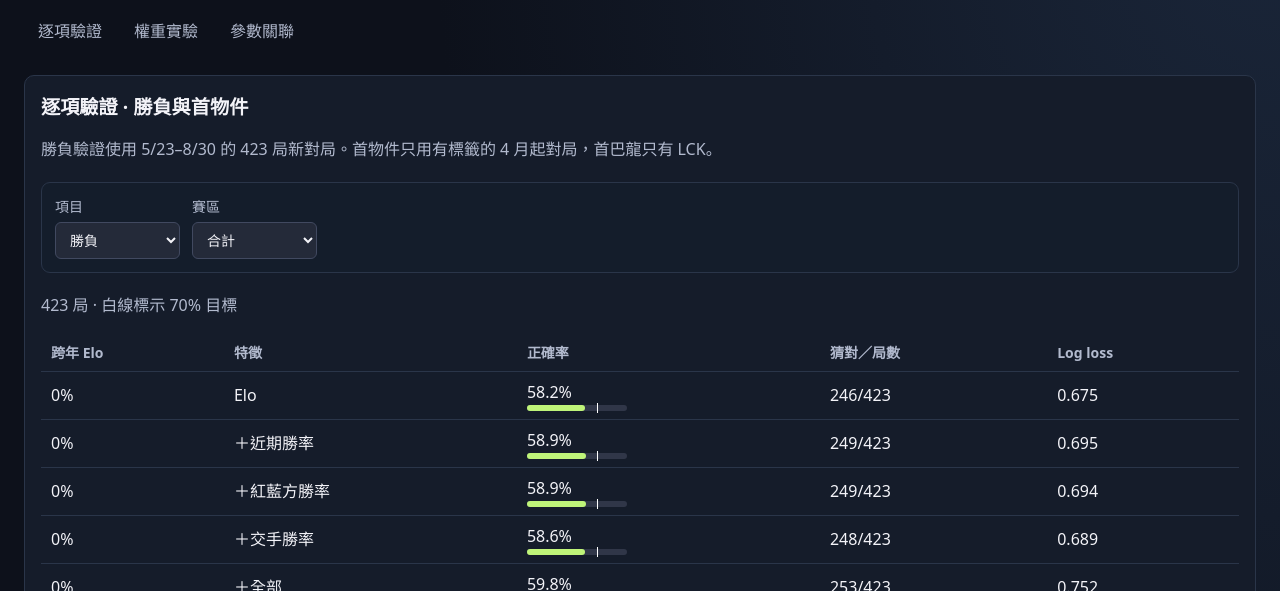
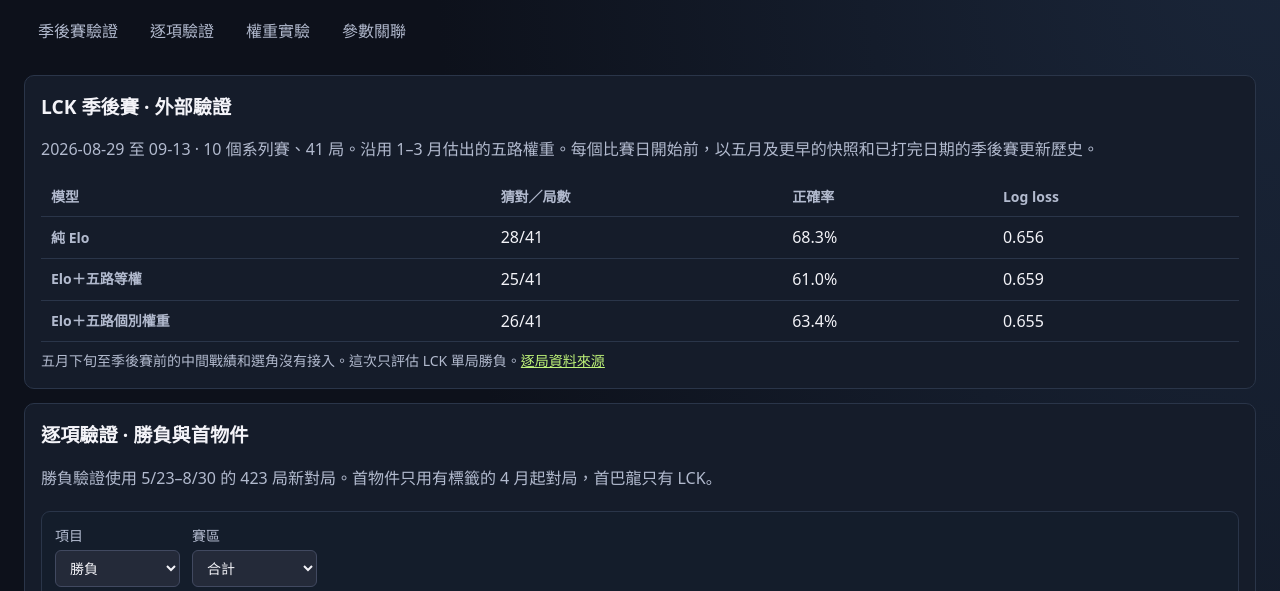
Before and after one commit to Chrouos/LOL_analysis, a plain HTML site: page dist/backtest.html in a window 1280 px wide. Shown: the part 208-799 px from the top of the page. Drawn offline with Linux system fonts and the light colour scheme.

Commit message:
Report fresh LCK playoff validation with frozen lane weights

```diff
--- a/dist/backtest.html
+++ b/dist/backtest.html
@@ -5,9 +5,10 @@
 <body>
 <header class="site-header"><div><a class="brand" href="./index.html">LOL 賽事數據</a><nav class="nav" aria-label="主要導覽"><a href="./index.html">賽區</a><a href="./teams.html">隊伍</a><a href="./players.html">選手</a><a href="./champions.html">英雄</a><a href="./worlds.html">世界賽</a><a href="./backtest.html" aria-current="page">回測</a><a href="./sources.html">資料來源</a></nav></div></header>
 <main><div class="page-title"><p class="eyebrow">2026／2025 賽季 · LCK／LPL／世界賽</p><h1>賽前回測</h1></div>
-<nav class="nav" aria-label="回測導覽"><a href="#matchup-validation">逐項驗證</a><a href="#tuned-panel">權重實驗</a><a href="./relationships.html">參數關聯</a></nav>
+<nav class="nav" aria-label="回測導覽"><a href="#playoff-validation">季後賽驗證</a><a href="#matchup-validation">逐項驗證</a><a href="#tuned-panel">權重實驗</a><a href="./relationships.html">參數關聯</a></nav>
 <p id="status" role="status">載入中</p>
 
+<section id="playoff-validation"><h2>LCK 季後賽 · 外部驗證</h2><p>2026-08-29 至 09-13 · 10 個系列賽、41 局。沿用 1–3 月估出的五路權重。每個比賽日開始前，以五月及更早的快照和已打完日期的季後賽更新歷史。</p><div class="scroll"><table><thead><tr><th scope="col">模型</th><th scope="col">猜對／局數</th><th scope="col">正確率</th><th scope="col">Log loss</th></tr></thead><tbody><tr><th scope="row">純 Elo</th><td>28/41</td><td>68.3%</td><td>0.656</td></tr><tr><th scope="row">Elo＋五路等權</th><td>25/41</td><td>61.0%</td><td>0.659</td></tr><tr><th scope="row">Elo＋五路個別權重</th><td>26/41</td><td>63.4%</td><td>0.655</td></tr></tbody></table></div><p class="note">五月下旬至季後賽前的中間戰績和選角沒有接入。這次只評估 LCK 單局勝負。<a href="https://riftwise.gg/tournament/lck-2026-season-playoffs/matches">逐局資料來源</a></p></section>
 <section id="matchup-validation"><h2>逐項驗證 · 勝負與首物件</h2>
 <p>勝負驗證使用 5/23–8/30 的 423 局新對局。首物件只用有標籤的 4 月起對局，首巴龍只有 LCK。</p>
 <div class="controls"><label>項目<select id="matchup-target"><option>勝負</option><option>首小龍</option><option>首預示者</option><option>首巴龍</option></select></label><label>賽區<select id="matchup-venue"><option>合計</option><option>LCK</option><option>LPL</option></select></label></div>
```
